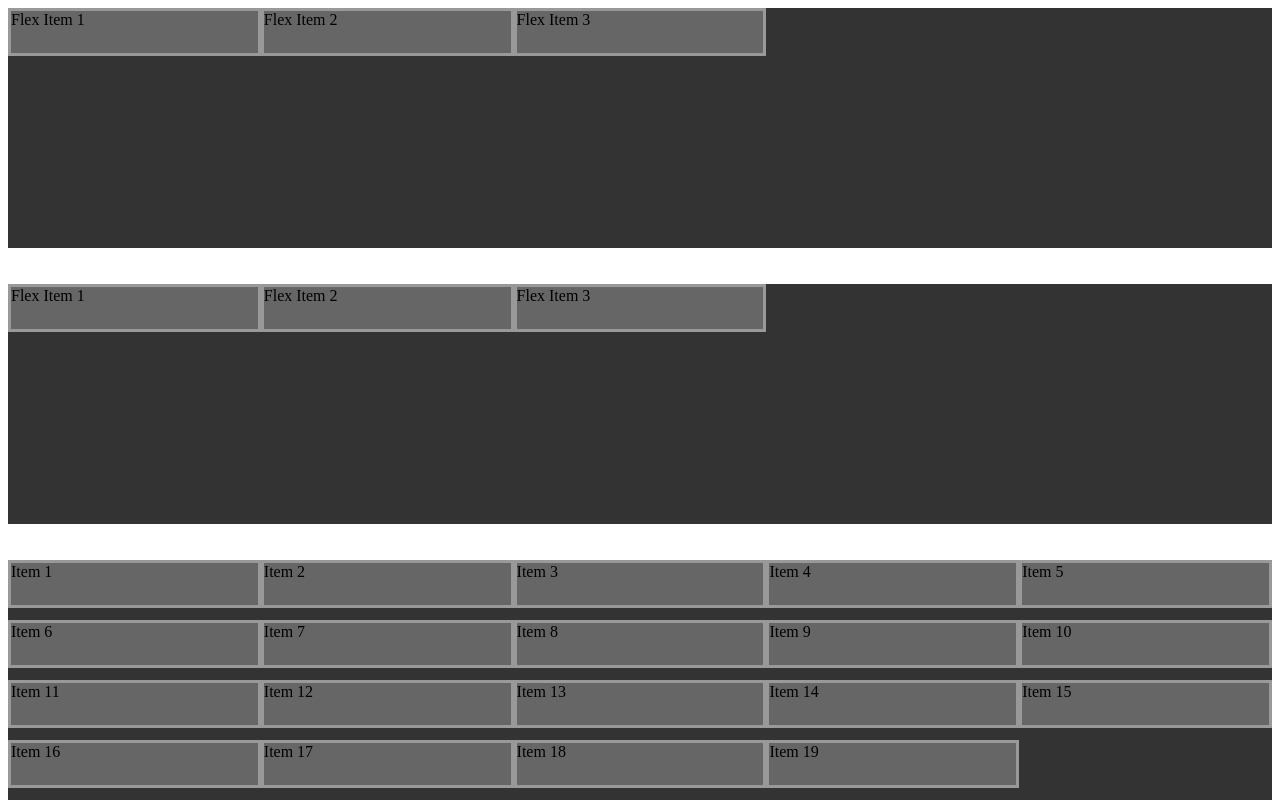
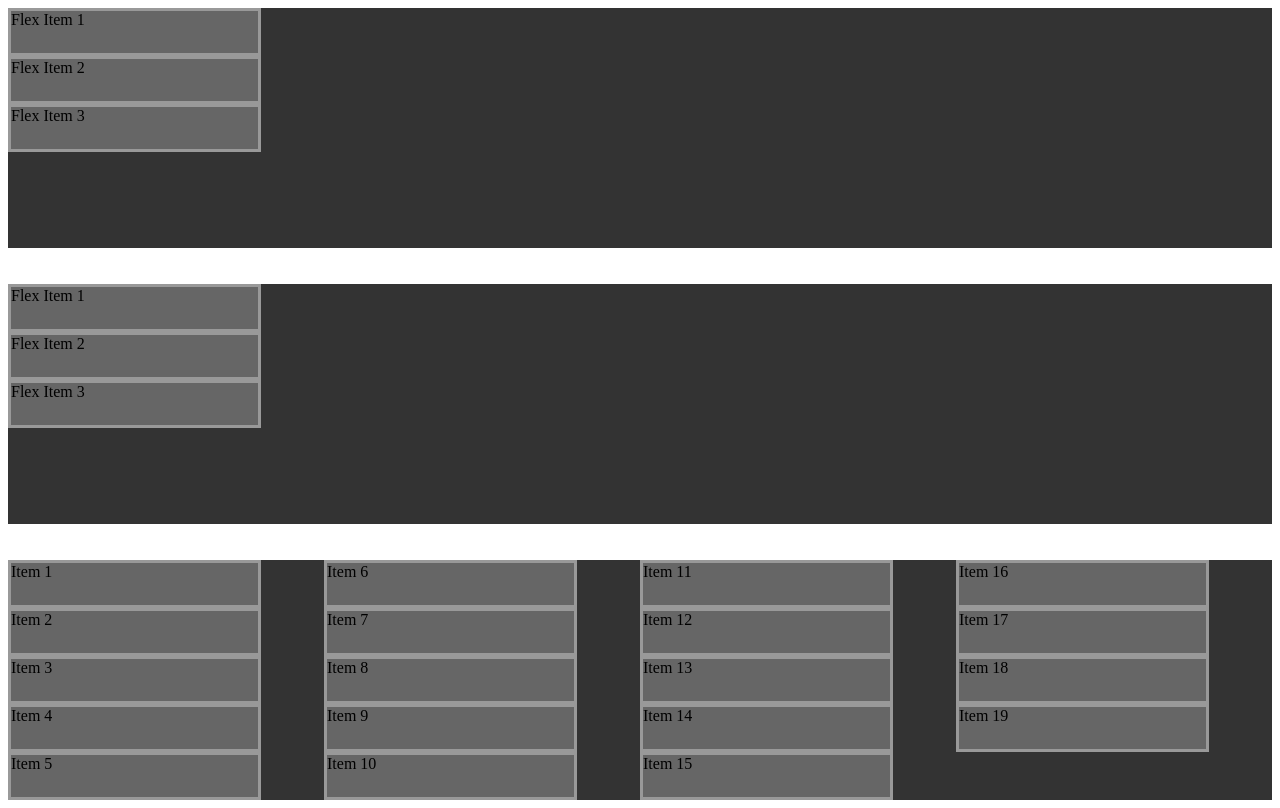
Before and after one commit to joseantonioben/CursoCssFlexbox, a plain HTML site: page justify-content/index.html in a window 1280 px wide. Drawn offline with Linux system fonts and the light colour scheme.

Commit message:
Visto justify-direction

```diff
--- a/justify-content/index.html
+++ b/justify-content/index.html
@@ -21,9 +21,10 @@
         /* row | row-reverse | column | column-reverse */
         flex-wrap: wrap;
         /* nowrap | wrap | wrap-reverse */
-        flex-flow: row wrap;
+        flex-flow: column wrap;
         /* es un shorthand de flex-direction y flex-wrap */
         justify-content: flex-start;
+        /* flex-start | center | flex-end | space-between | space-around | space-evenly */
     }
 
     .item {
```
